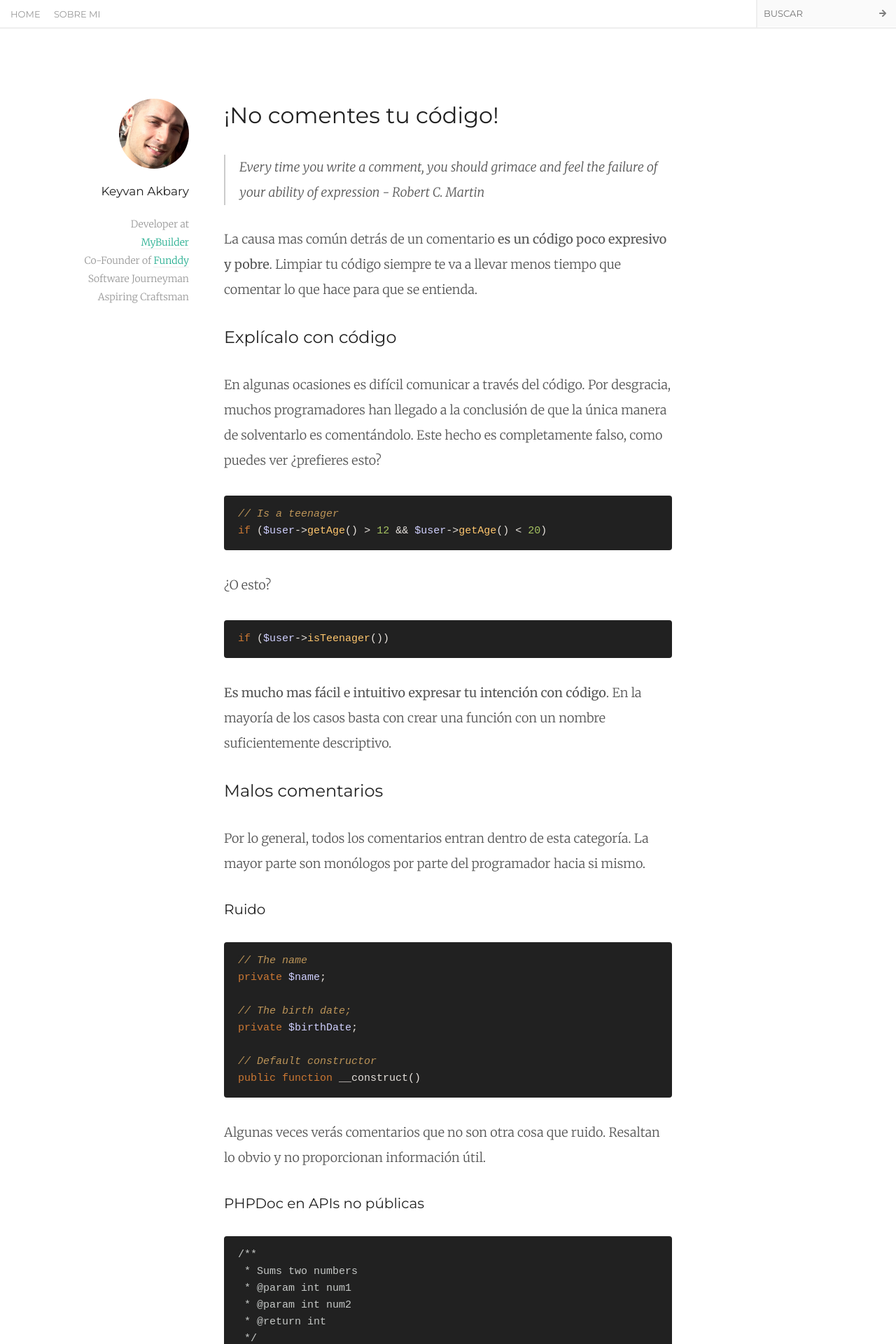
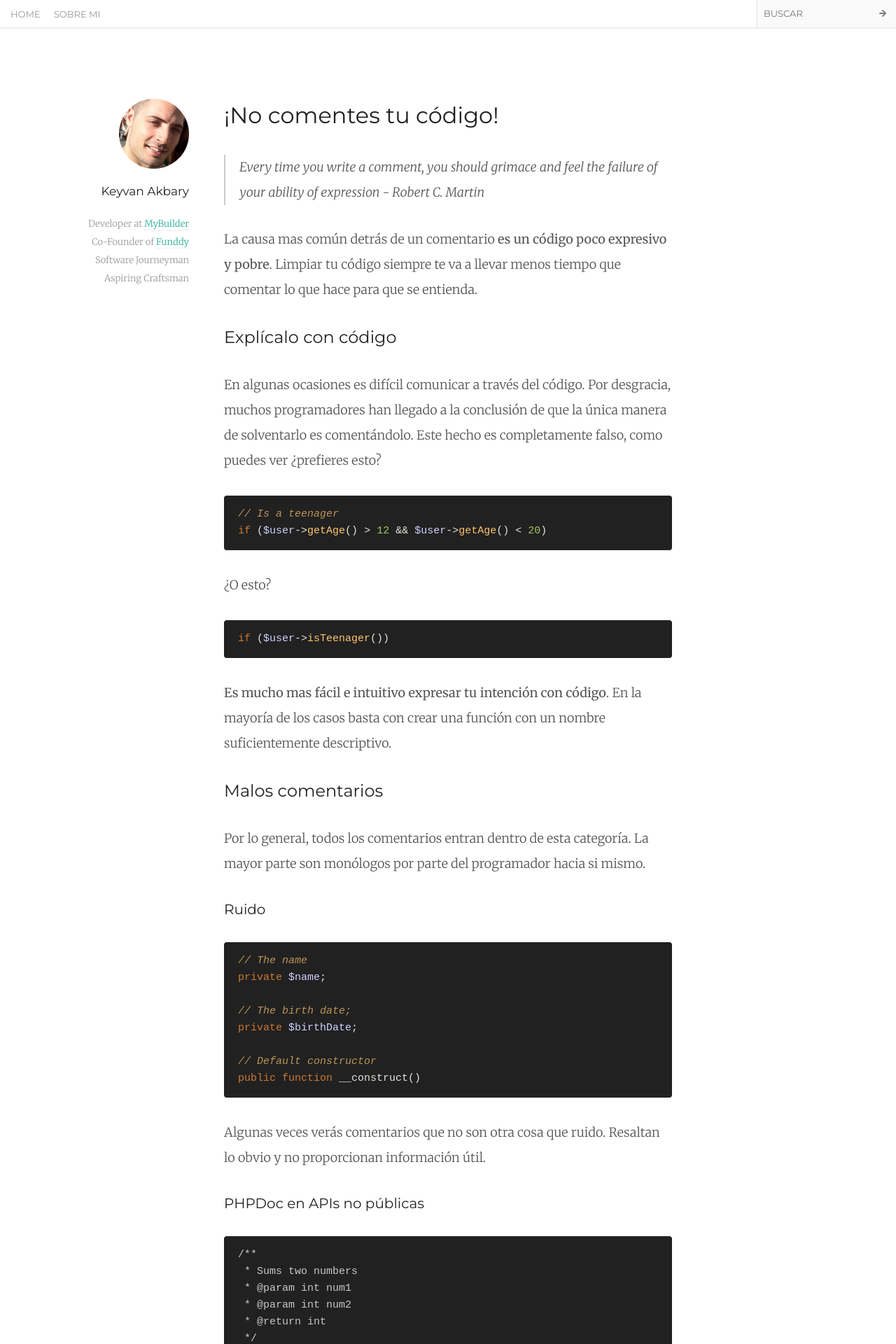
Before and after one commit to keyvanakbary/keyvanakbary.com, a Jekyll site: the page built from index.html, in a window 1280 px wide. Shown: the top 1920 px of the page at 70% size. Built offline with Jekyll 4.4.1, drawn with Linux system fonts in a browser that asks for light colours; nearby versions of some CDN libraries; Markdown is read by kramdown in place of the engine named in the settings.

Commit message:
Fix bio layout

```diff
--- a/css/main.css
+++ b/css/main.css
@@ -337,7 +337,7 @@ code {
 }
 
 #author .bio {
-    font-size: 14px;
+    font-size: 13px;
     line-height: 26px;
     color: #999;
 }
@@ -593,6 +593,10 @@ a.tag:after {
     #author .bio {
         width: 80%;
         margin: 0 auto;
+    }
+
+    #author .bio {
+        margin-top: 20px;
     }
 
 }
```
